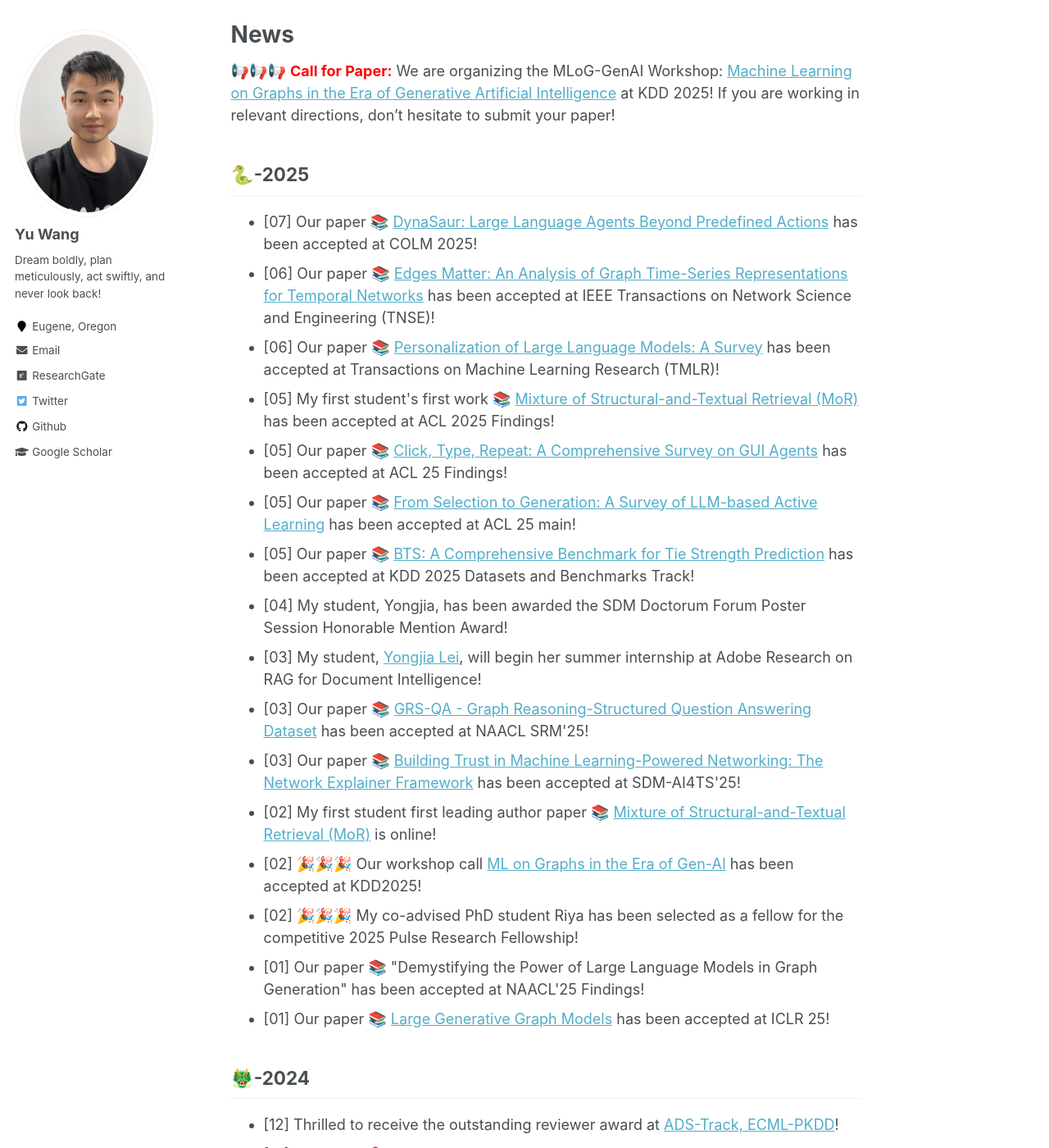
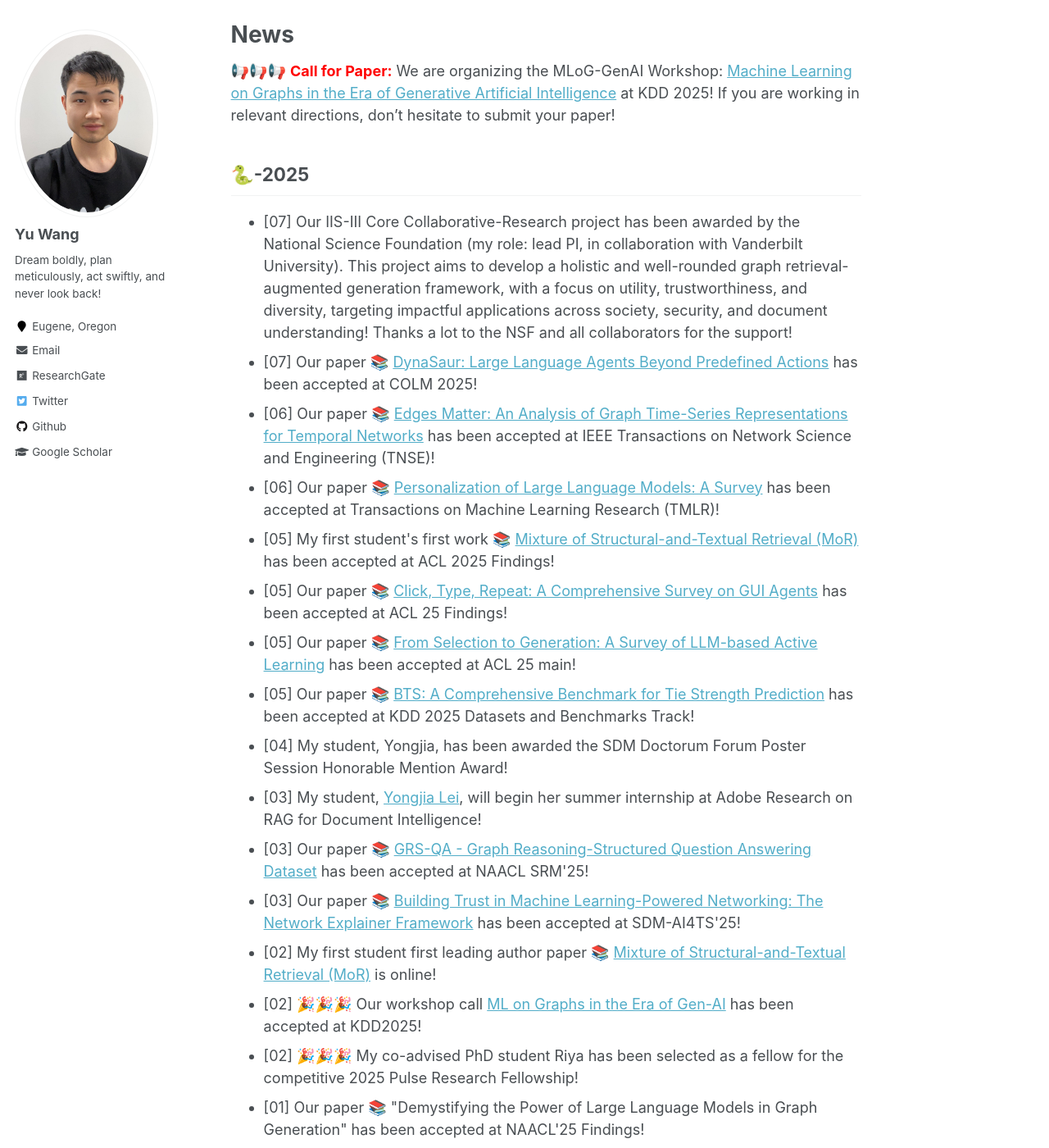
Before and after one commit to yuwang0103/yuwang0103.github.io, a Jekyll site: the page built from _pages/about.md, in a window 1280 px wide and 1400 px high, scrolled down 775 px. Shown: the whole window at 82% size. Built offline with Jekyll 4.4.1, drawn with Linux system fonts in a browser that asks for light colours; some of the changed text lies outside the part shown.

Commit message:
Update about.md

```diff
--- a/_pages/about.md
+++ b/_pages/about.md
@@ -34,6 +34,7 @@
 🐍-2025
 -----
 <ul>
+<li>[07] Our IIS-III Core Collaborative-Research project has been awarded by the National Science Foundation (my role: lead PI, in collaboration with Vanderbilt University). This project aims to develop a holistic and well-rounded graph retrieval-augmented generation framework, with a focus on utility, trustworthiness, and diversity, targeting impactful applications across society, security, and document understanding! Thanks a lot to the NSF and all collaborators for the support!
 <li>[07] Our paper 📚 <a href='https://arxiv.org/abs/2411.01747'>DynaSaur: Large Language Agents Beyond Predefined Actions</a> has been accepted at COLM 2025!</li>
 <li>[06] Our paper 📚 <a href=''>Edges Matter: An Analysis of Graph Time-Series Representations for Temporal Networks</a> has been accepted at IEEE Transactions on Network Science and Engineering (TNSE)!</li>
 <li>[06] Our paper 📚 <a href='https://arxiv.org/abs/2411.00027'>Personalization of Large Language Models: A Survey</a> has been accepted at Transactions on Machine Learning Research (TMLR)!</li>
```
